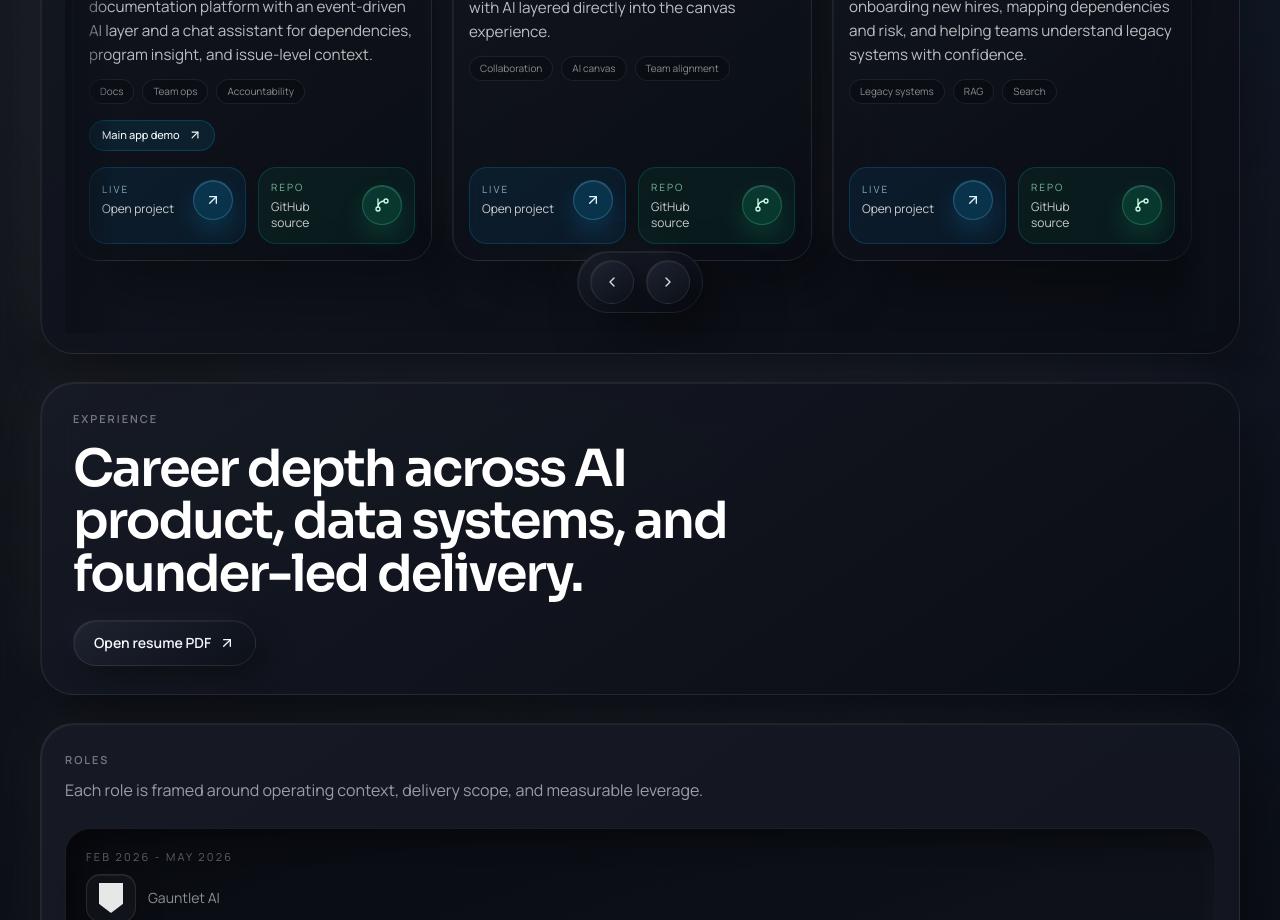
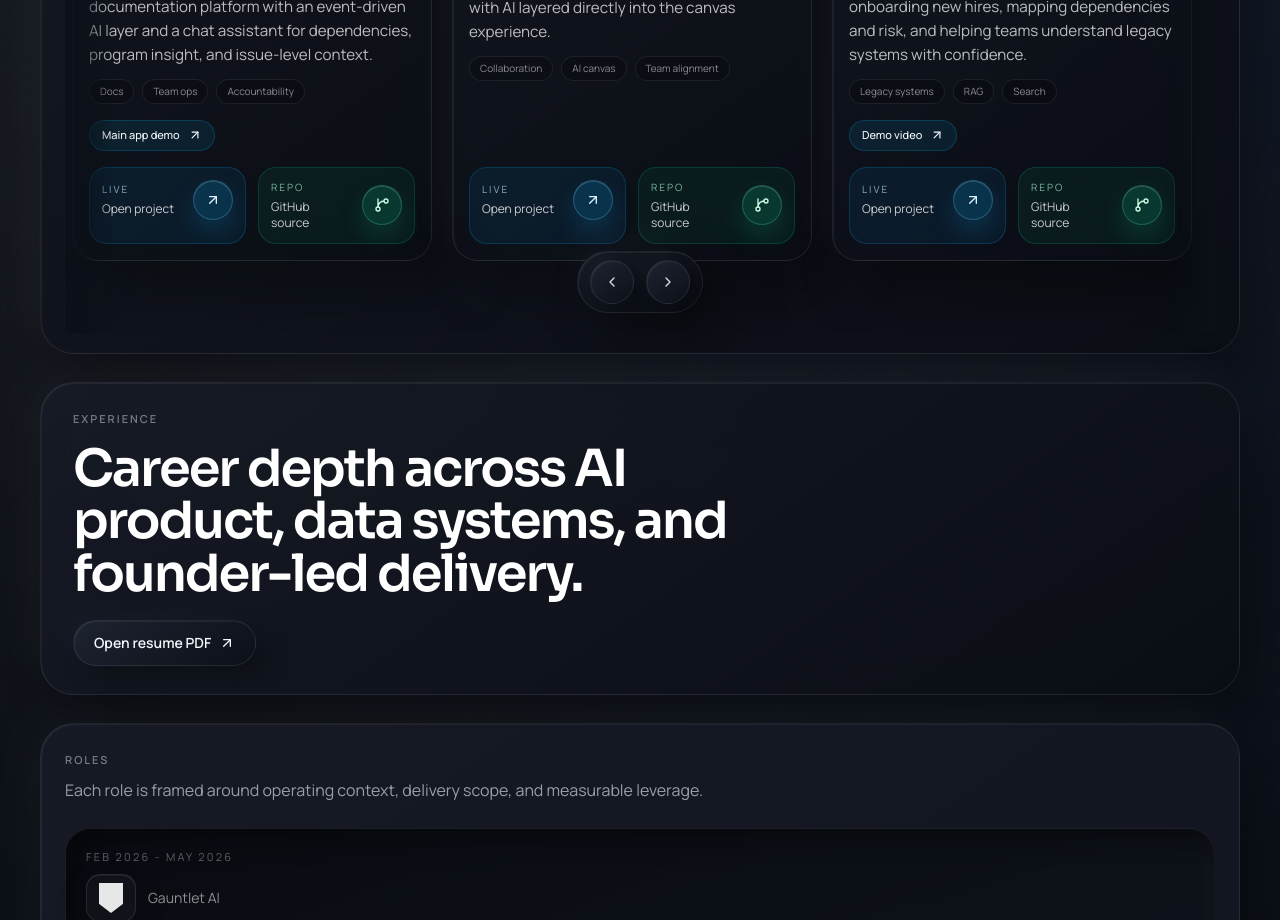
Before and after one commit to StefanoCaruso456/portfolio, a Next.js app: page / in a window 1280 px wide. Shown: the part 1080-2000 px from the top of the page. Built offline with nearby package versions, Linux system fonts and the light colour scheme.

Commit message:
Add LegacyLens demo video link

```diff
--- a/data/portfolio.ts
+++ b/data/portfolio.ts
@@ -208,6 +208,13 @@ export const portfolioProjects: Project[] = [
     category: "Code Intelligence",
     url: "https://www.nationalseismichazardmaps.com/",
     repoUrl: "https://github.com/StefanoCaruso456/National-Seismic-Hazard-Maps",
+    resourceLinks: [
+      {
+        href: "https://docs.google.com/videos/d/1E3QMDWkAdKTNO_135hMyiX9fMYaxbUs5oTHdef_syQI/edit?usp=sharing",
+        label: "Demo video",
+        tone: "blue",
+      },
+    ],
     domain: "nationalseismichazardmaps.com",
     thumbnail: "/projects/national-seismic.png",
     headline:
```
